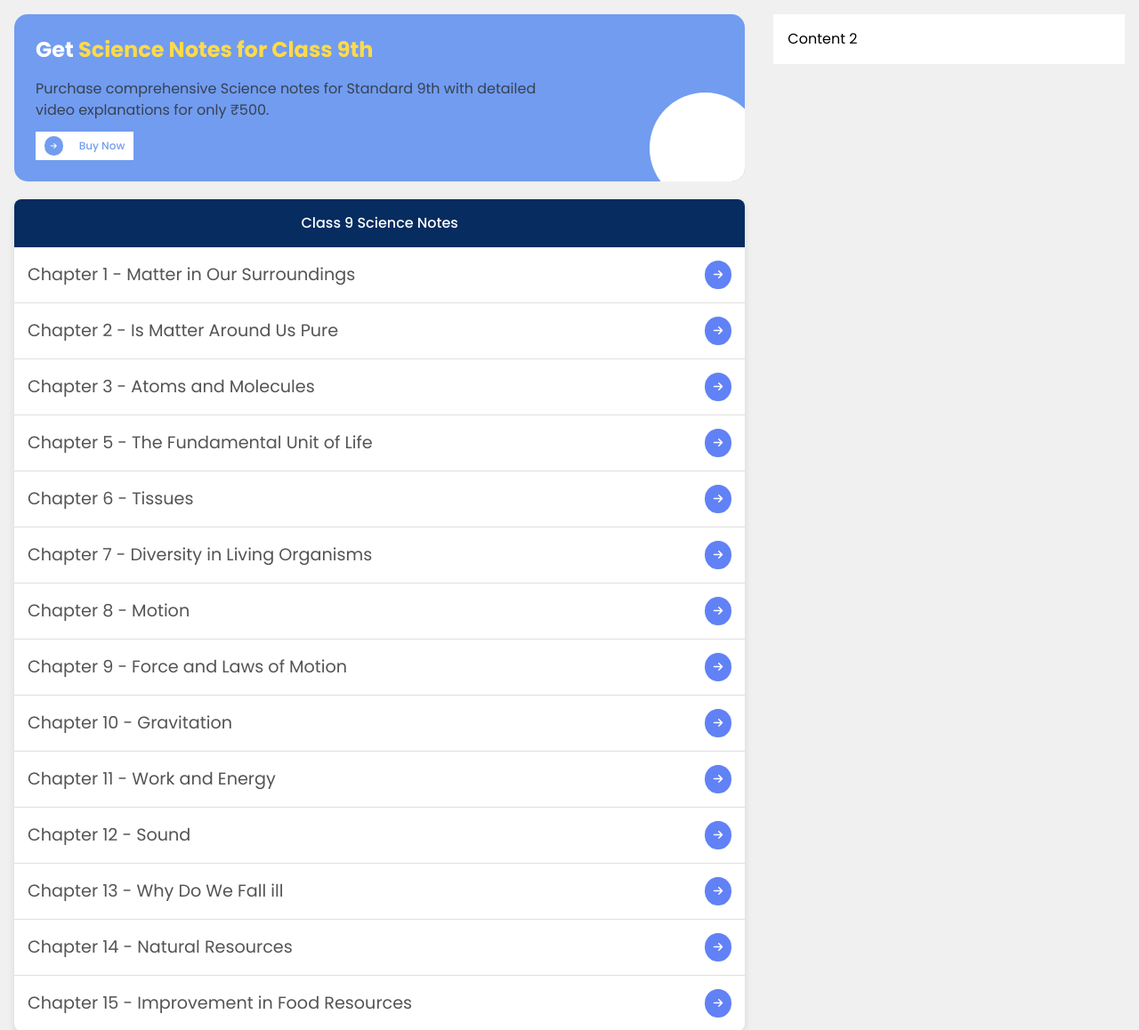
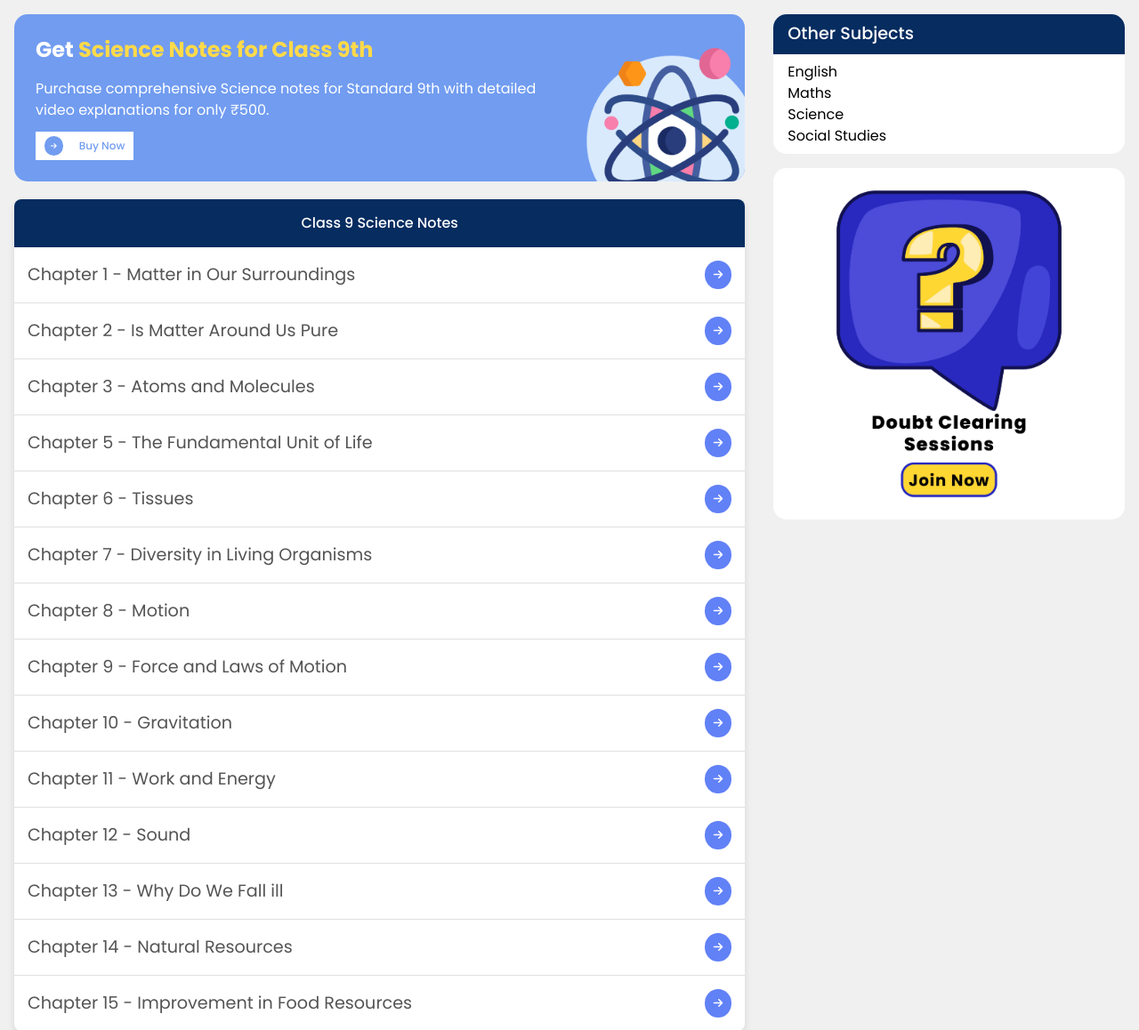
Before and after one commit to AakashMahajan25/StudyByU-MAIN-, a PHP site: page /chapters.html in a window 1280 px wide. Shown: the top 1158 px of the page at 89% size. Run offline with PHP 8.4, Linux system fonts and the light colour scheme; some libraries are stand-ins or nearby versions.

Commit message:
chapster page sidebar elements added

```diff
--- a/chapters.html
+++ b/chapters.html
@@ -8,18 +8,6 @@
     <link rel="stylesheet" href="css/chapters.css">
     <script src="https://cdn.tailwindcss.com"></script>
     <link rel="stylesheet" href="https://cdnjs.cloudflare.com/ajax/libs/font-awesome/6.0.0-beta3/css/all.min.css">
-    <style>
-     .circle {
-            width: 200px;
-            height: 100px;
-            background-color: blue; /* Adjust color as needed */
-            border-top-left-radius: 200px;
-            border-top-right-radius: 200px;
-            position: absolute;
-        }
-
-
-    </style>
 <body>
     <div class="container mx-auto p-4">
         <div class="flex flex-wrap -mx-4">
@@ -28,14 +16,16 @@
                 <div class="banner relative mb-5 overflow-hidden p-6">
                     <div class="banner-content">
                         <h1 class="banner-title text-2xl font-bold">Get <span class="text-blue-500">Science Notes for Class 9th</span></h1>
-                        <p class="mt-4 text-gray-700">
+                        <p class="mt-4">
                             Purchase comprehensive Science notes for Standard 9th with detailed video explanations for only ₹500.
                         </p>
                         <a href="#" class="inline-flex items-center mt-4 text-blue-500 hover:text-blue-700">
                             <i class="fa-solid fa-arrow-right mr-2"></i> Buy Now
                         </a>
                     </div>
-                    <div class="circle bottom-[-25px] right-[-18px]"></div>
+                    <div class="circle bottom-[-50px] right-[-18px]">
+                        <img src="assets/science.png" alt="Image Description">
+                    </div>
                 </div>
 
 
@@ -105,7 +95,22 @@
             </div>
 
             <div class="w-full lg:w-1/3 px-4">
-                <div class="bg-white p-4">Content 2</div>
+                <div class="sidebar-widget mb-4">
+                    <div class="sidebar-widget-header">Other Subjects</div>
+                    <div class="sidebar-widget-body">
+                        <ul>
+                            <li>English</li>
+                            <li>Maths</li>
+                            <li>Science</li>
+                            <li>Social Studies</li>
+                        </ul>
+                    </div>
+                </div>
+
+                <div class="sidebar-widget mb-4">
+                    <img src="assets/dcs.webp" alt="" srcset="">
+                </div>
+
             </div>
         </div>
     </div>
--- a/css/chapters.css
+++ b/css/chapters.css
@@ -58,11 +58,22 @@ body {
 }
 .banner .circle{
     border-radius: 100px;
-    background-color: white;
-    width: 125px;
-    height: 125px;
+    /* background-color: white; */
+    width: 200px;
+    height: 200px;
+    position: absolute;
 }
 
+
+.circle img {
+    position: absolute;
+    top: 50%;
+    left: 50%;
+    transform: translate(-50%, -50%);
+    width: 100%;
+    height: 100%;
+    /* border-radius: 100px; */
+}
 .chapters-section {
     background-color: #ffffff;
     border-radius: 8px;
@@ -198,3 +209,28 @@ body {
     font-size: 12px;
     line-height: 0;
 }
+
+.sidebar-widget{
+    background-color: white;
+    border-radius: 15px;
+    overflow: hidden;
+}
+
+.sidebar-widget-header{
+    width: 100%;
+    padding: 0.5rem 1rem;
+    color: white;
+    font-weight: 500;
+    font-size: 1.2rem;
+    background-color: #062c60;
+}
+
+.sidebar-widget-body{
+    padding: 0.5rem 1rem;
+}
+
+.sidebar-widget img{
+    width: 100%;
+    height: 100%;
+    border-radius: 15px;
+}
```
Also changed, not shown: assets/dcs.webp (added), 1 other file.
